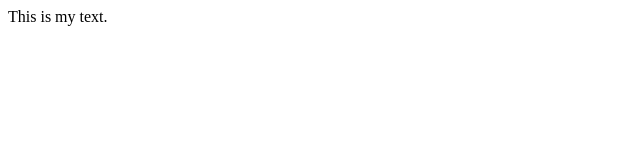
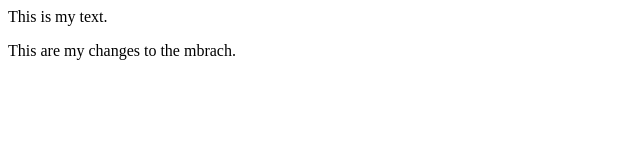
Before and after one commit to habiners/siaproject, a plain HTML site: page index.html in a window 1280 px wide. Shown: the whole page, without its empty margins (0-640 px from the left). Drawn offline with Linux system fonts and the light colour scheme.

Commit message:
made changes for the new branch

```diff
--- a/index.html
+++ b/index.html
@@ -1,5 +1,6 @@
 <html>
 	<body>
 		<p>This is my text.</p>
+		<p>This are my changes to the mbrach.</p>
 	</body>
 </html>
```
